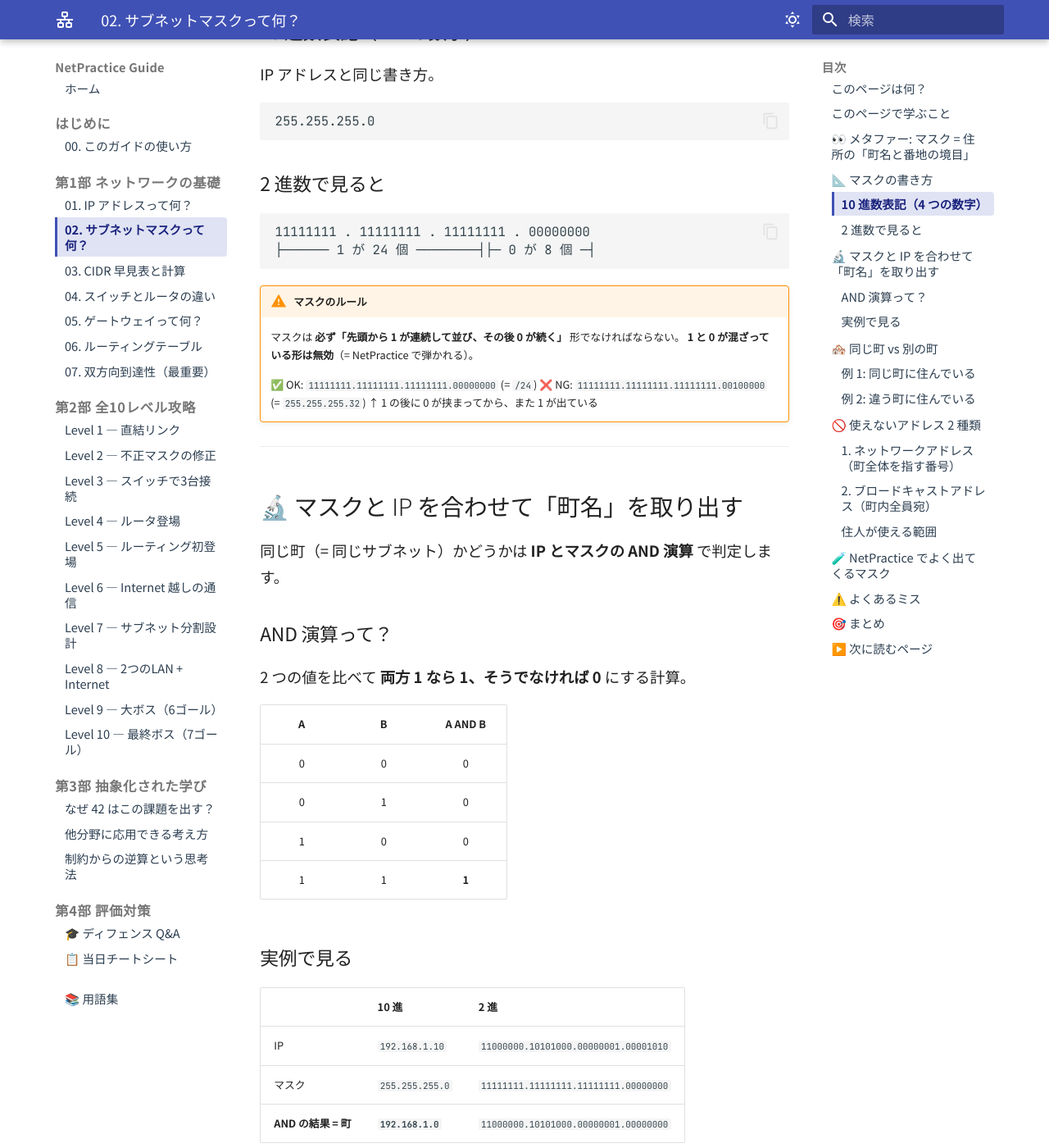
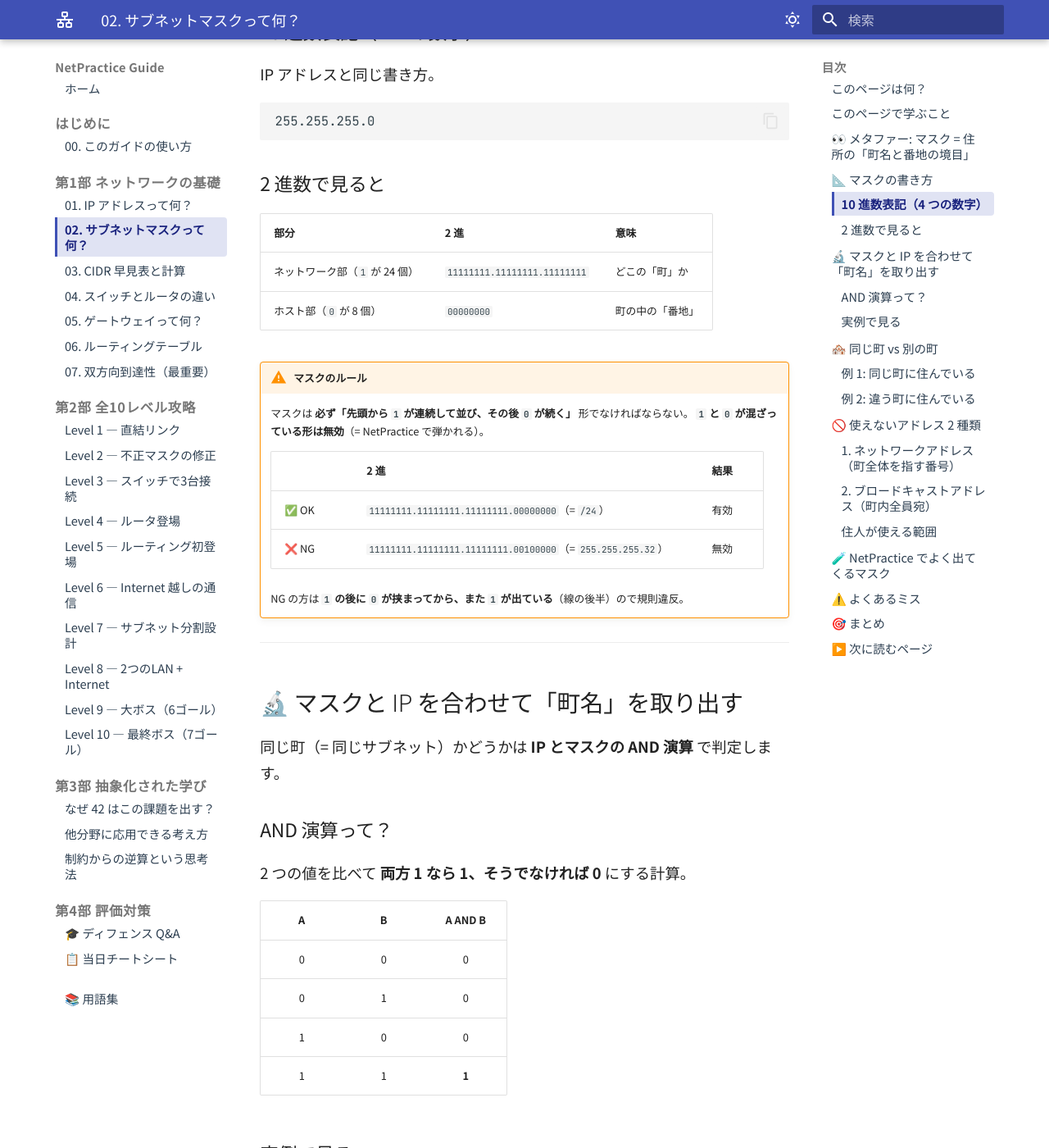
Before and after one commit to Tsunanko/netpractice-guide, an MkDocs documentation site: the page built from docs/01-basics/subnet-mask.md, in a window 1280 px wide and 1400 px high, scrolled down 1323 px. Shown: the whole window at 82% size. Built offline with MkDocs 1.6.1 and Material for MkDocs 9.7.7, drawn with Linux system fonts in a browser that asks for light colours.

Commit message:
Make Mermaid figures readable and use viewport width effectively
Small flowcharts with flowchart TD render as tall narrow columns that
waste horizontal space and feel cramped, while side-by-side subgraphs
get sized to fit the container and turn unreadable. Adjust both the
stylesheet and the diagrams themselves:

- extra.css: bump Mermaid node label / edge label to 17 / 16 px (up
  from 15 / 14) so text is legible next to clamp() body text; enforce
  svg max-width 100% + height auto for predictable scaling.
- ip-address.md "家の住所と比べると" two parallel subgraphs: add
  direction LR to each subgraph so the 4 nodes flow horizontally and
  fill screen width instead of shrinking to 50% column width.
- subnet-mask.md binary-mask ASCII ruler ("1 が 24 個 / 0 が 8 個"):
  convert to a semantic 3-column table; OK/NG mask examples also →
  comparison table.
- subnet-mask.md "different town" mermaid: re-flow so town1 sub-graph
  uses direction LR and town2 wraps only host C, removing vertical
  dead space.
- gateway.md default-route flow and routing-table.md "look table top
  down" flow: flowchart TD → LR, trim labels; they were consuming
  nearly full-height vertical space before.

Co-Authored-By: Claude Opus 4.7 (1M context) <noreply@anthropic.com>

````diff
--- a/docs/01-basics/subnet-mask.md
+++ b/docs/01-basics/subnet-mask.md
@@ -52,18 +52,21 @@ IP アドレスと同じ書き方。
 
 ### 2 進数で見ると
 
-```
-11111111 . 11111111 . 11111111 . 00000000
-├────── 1 が 24 個 ────────┤├─ 0 が 8 個 ─┤
-```
+| 部分 | 2 進 | 意味 |
+|:---|:---|:---|
+| ネットワーク部（`1` が 24 個） | `11111111.11111111.11111111` | どこの「町」か |
+| ホスト部（`0` が 8 個） | `00000000` | 町の中の「番地」 |
 
 !!! warning "マスクのルール"
-    マスクは **必ず「先頭から 1 が連続して並び、その後 0 が続く」** 形でなければならない。
-    **1 と 0 が混ざっている形は無効**（= NetPractice で弾かれる）。
+    マスクは **必ず「先頭から `1` が連続して並び、その後 `0` が続く」** 形でなければならない。
+    **`1` と `0` が混ざっている形は無効**（= NetPractice で弾かれる）。
 
-    ✅ OK: `11111111.11111111.11111111.00000000` (= `/24`)
-    ❌ NG: `11111111.11111111.11111111.00100000` (= `255.255.255.32`)
-       ↑ 1 の後に 0 が挟まってから、また 1 が出ている
+    | | 2 進 | 結果 |
+    |:---|:---|:-:|
+    | ✅ OK | `11111111.11111111.11111111.00000000`（= `/24`） | 有効 |
+    | ❌ NG | `11111111.11111111.11111111.00100000`（= `255.255.255.32`） | 無効 |
+
+    NG の方は **`1` の後に `0` が挟まってから、また `1` が出ている**（線の後半）ので規則違反。
 
 ---
 
--- a/docs/stylesheets/extra.css
+++ b/docs/stylesheets/extra.css
@@ -246,10 +246,15 @@ a.md-nav__link:focus-visible {
  * Mermaid 図: ライトモード・ダークモード両方で読みやすく
  * ===================================================== */
 
-/* Mermaid コンテナに余白 */
+/* Mermaid コンテナに余白。SVG は親幅いっぱい使い、極端に小さくならない
+ * 最低幅を確保する。画面は広いので大きめの最小幅で良い。 */
 .mermaid {
     margin: 1.5em auto;
     text-align: center;
+}
+.mermaid svg {
+    max-width: 100%;
+    height: auto;
 }
 
 /* Mermaid ノード全般の枠を太く */
@@ -261,17 +266,18 @@ a.md-nav__link:focus-visible {
     stroke-width: 2px !important;
 }
 
-/* Mermaid ノード内テキストを大きく */
+/* Mermaid ノード内テキストを本文に揃える大きさに。
+ * 15 → 17px。本文 clamp の上限 (~14.7px) と釣り合う。 */
 .mermaid .nodeLabel,
 .mermaid .nodeLabel p,
 .mermaid .label {
-    font-size: 15px !important;
+    font-size: 17px !important;
     font-weight: 500;
 }
 
-/* edgeLabel（矢印上のテキスト）も大きく */
+/* edgeLabel（矢印上のテキスト）もノードと揃える */
 .mermaid .edgeLabel {
-    font-size: 14px !important;
+    font-size: 16px !important;
 }
 
 /* =====================================================
````
Also changed, not shown: other parts of docs/01-basics/subnet-mask.md (+5 -8 lines), docs/01-basics/gateway.md (+8 -7 lines), docs/01-basics/ip-address.md (+2 -0 lines), docs/01-basics/routing-table.md (+7 -7 lines).
